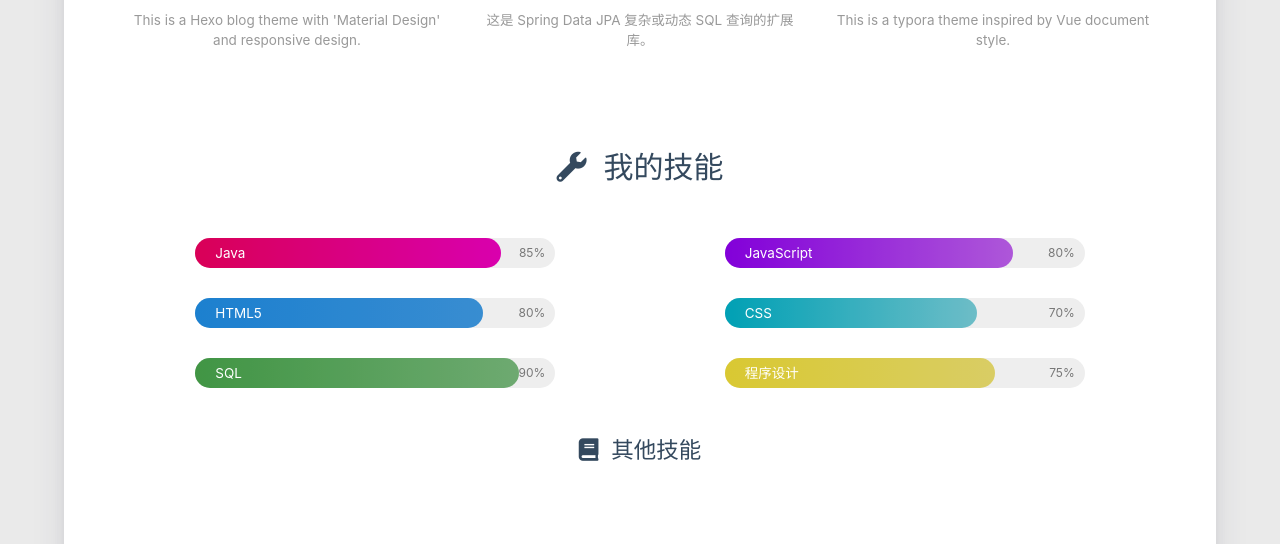
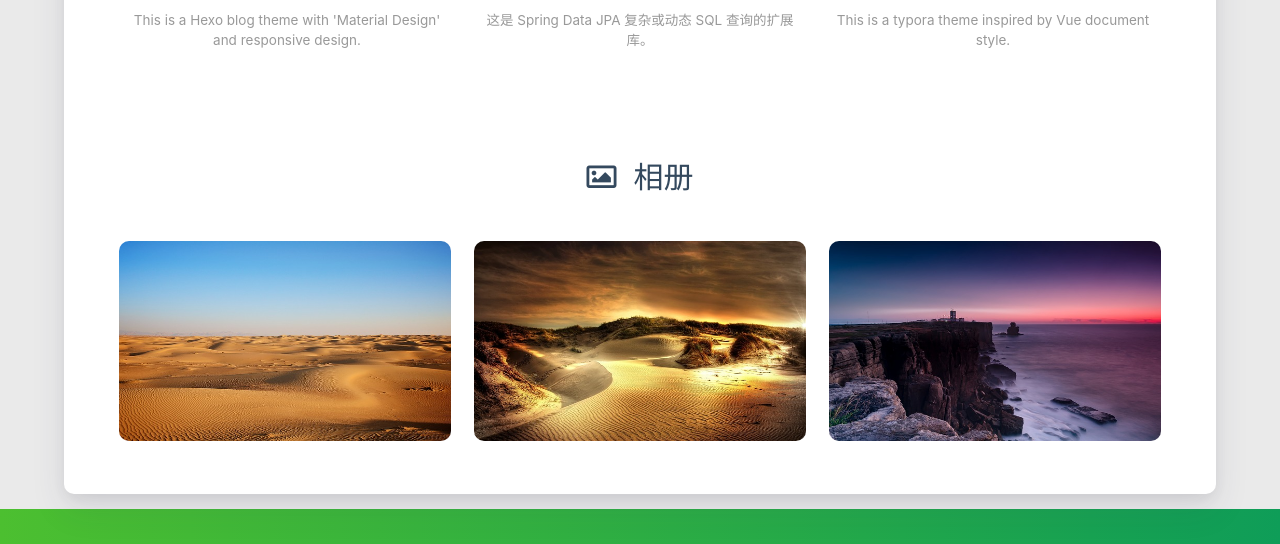
Before and after one commit to Luiino/Luiino.github.io, a plain HTML site: page about/index.html in a window 1280 px wide. Shown: the part 1620-2164 px from the top of the page. Drawn offline with nearby package versions, Linux system fonts and the light colour scheme; some packages are replaced by stand-ins of ours; a script that the page names is missing.

Commit message:
Site updated: 2022-10-29 23:12:47

```diff
--- a/about/index.html
+++ b/about/index.html
@@ -689,97 +689,6 @@
 
 
 
-<div class="my-skills">
-    <div class="title center-align" data-aos="zoom-in-up">
-        <i class="fas fa-wrench"></i>&nbsp;&nbsp;我的技能
-    </div>
-    <div class="row">
-
-
-
-        <div class="col s12 m6 l6" data-aos="fade-up">
-            <div class="skillbar">
-                <div class="skillbar-title"
-                     style="background: linear-gradient(to right, #FF0066 0%, #FF00CC 100%); width: 85%">
-                    <span>Java</span>
-                </div>
-                <div class="skill-bar-percent">85%</div>
-            </div>
-        </div>
-
-
-        <div class="col s12 m6 l6" data-aos="fade-up">
-            <div class="skillbar">
-                <div class="skillbar-title"
-                     style="background: linear-gradient(to right, #9900FF 0%, #CC66FF 100%); width: 80%">
-                    <span>JavaScript</span>
-                </div>
-                <div class="skill-bar-percent">80%</div>
-            </div>
-        </div>
-
-
-        <div class="col s12 m6 l6" data-aos="fade-up">
-            <div class="skillbar">
-                <div class="skillbar-title"
-                     style="background: linear-gradient(to right, #2196F3 0%, #42A5F5 100%); width: 80%">
-                    <span>HTML5</span>
-                </div>
-                <div class="skill-bar-percent">80%</div>
-            </div>
-        </div>
-
-
-        <div class="col s12 m6 l6" data-aos="fade-up">
-            <div class="skillbar">
-                <div class="skillbar-title"
-                     style="background: linear-gradient(to right, #00BCD4 0%, #80DEEA 100%); width: 70%">
-                    <span>CSS</span>
-                </div>
-                <div class="skill-bar-percent">70%</div>
-            </div>
-        </div>
-
-
-        <div class="col s12 m6 l6" data-aos="fade-up">
-            <div class="skillbar">
-                <div class="skillbar-title"
-                     style="background: linear-gradient(to right, #4CAF50 0%, #81C784 100%); width: 90%">
-                    <span>SQL</span>
-                </div>
-                <div class="skill-bar-percent">90%</div>
-            </div>
-        </div>
-
-
-        <div class="col s12 m6 l6" data-aos="fade-up">
-            <div class="skillbar">
-                <div class="skillbar-title"
-                     style="background: linear-gradient(to right, #FFEB3B 0%, #FFF176 100%); width: 75%">
-                    <span>程序设计</span>
-                </div>
-                <div class="skill-bar-percent">75%</div>
-            </div>
-        </div>
-
-
-    </div>
-
-
-
-
-    <div class="other-skills chip-container" data-aos="zoom-in-up">
-        <div class="sub-title center-align"><i class="fa fa-book"></i>&nbsp;&nbsp;其他技能</div>
-        <div class="tag-chips center-align">
-
-        </div>
-    </div>
-
-
-</div>
-
-
-
 
 
 <div id="myGallery" class="my-gallery">
```
